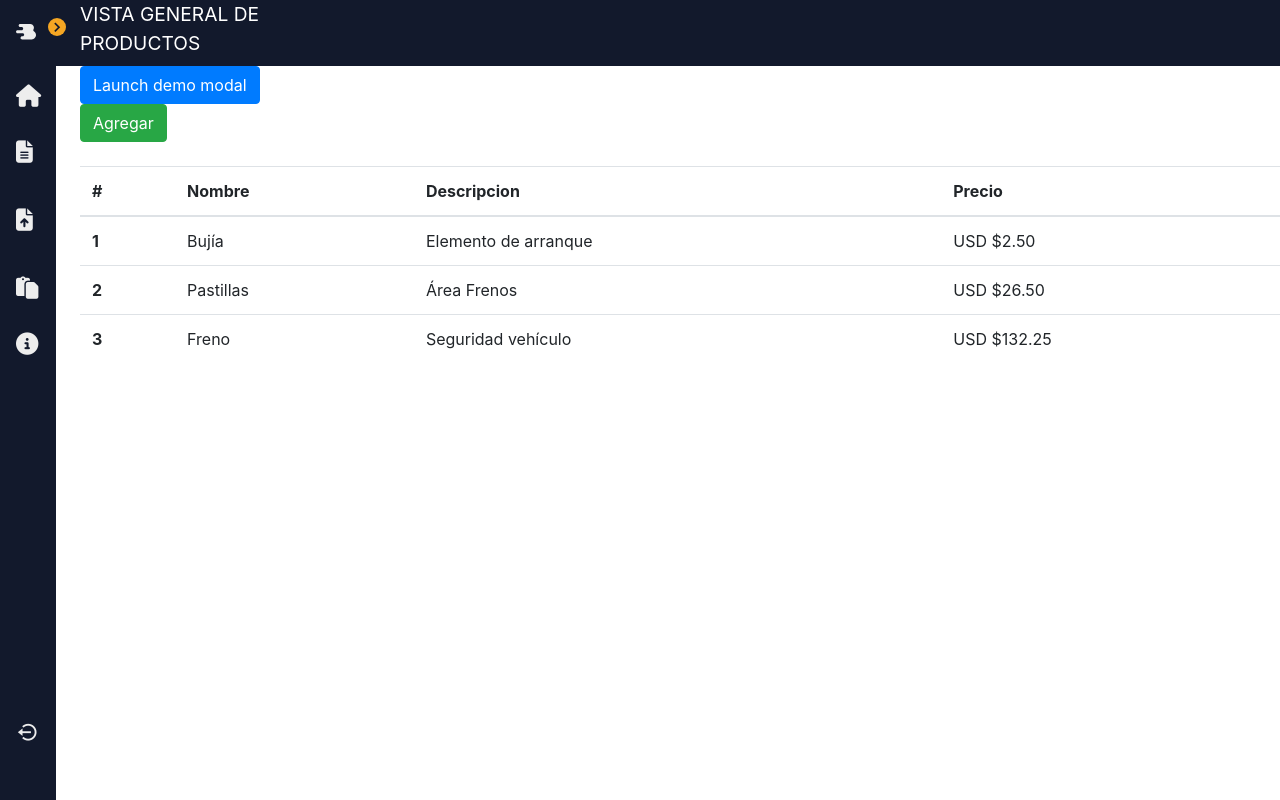
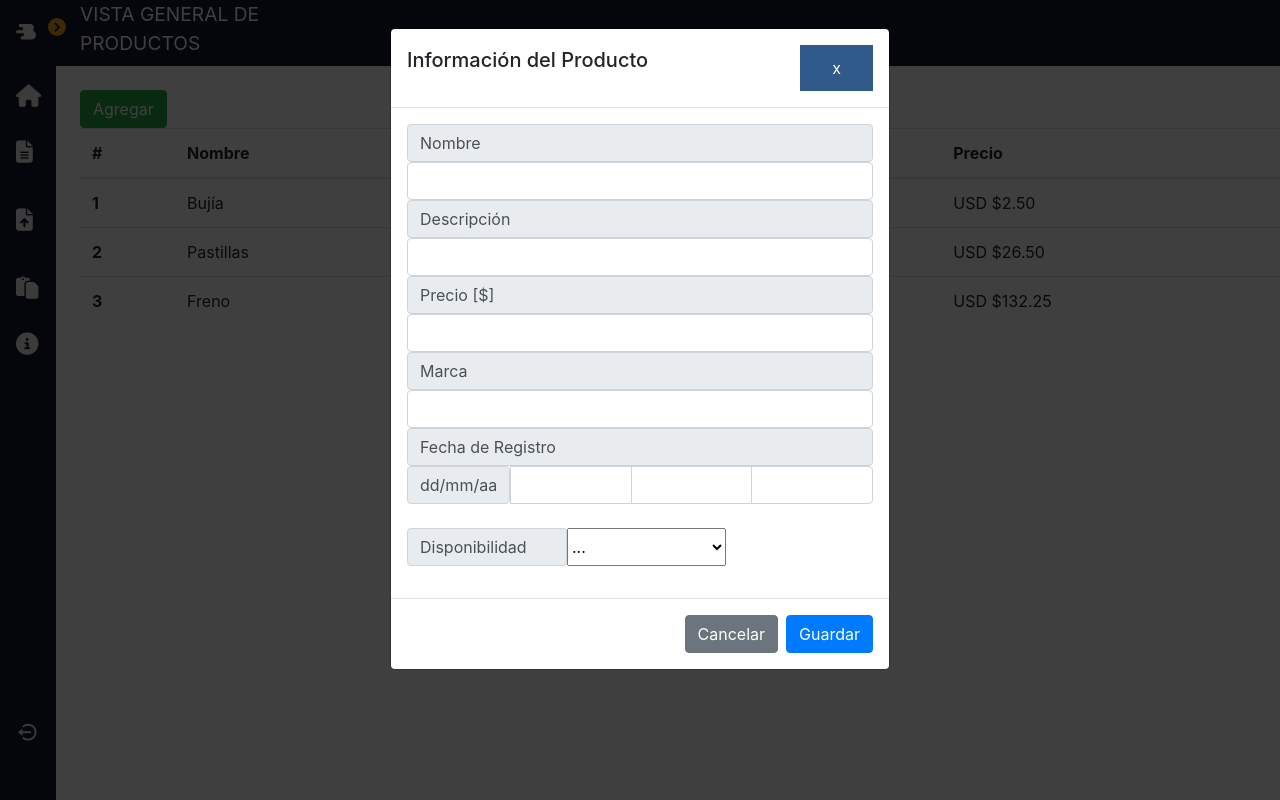
Before and after one commit to NRamosD/quotation-module, a Django app: page /Vista/ in a window 1280 px wide, after a click on "Agregar". Run offline with Django 3.2, Linux system fonts and the light colour scheme; some libraries are stand-ins or nearby versions.

Commit message:
CrudProductos

```diff
--- a/apps/quote/templates/quote/html/home.html
+++ b/apps/quote/templates/quote/html/home.html
@@ -1,6 +1,7 @@
 {% load static %}
 <!DOCTYPE html>
 <html lang="en">
+
 <head>
     <meta charset="UTF-8">
     <meta name="viewport" content="width=device-width, initial-scale=1.0">
@@ -23,24 +24,41 @@
 
 
     <!--datables CSS básico-->
-        <link rel="stylesheet" type="text/css" href="{% static 'datatables/datatables.min.css'%}"/>
+    <link rel="stylesheet" type="text/css" href="{% static 'datatables/datatables.min.css'%}" />
     <!--datables estilo bootstrap 4 CSS-->
-        <link rel="stylesheet"  type="text/css" href="{% static 'datatables/DataTables-1.10.18/css/dataTables.bootstrap4.min.css'%}">
+    <link rel="stylesheet" type="text/css"
+        href="{% static 'datatables/DataTables-1.10.18/css/dataTables.bootstrap4.min.css'%}">
     <!-- Estilo de home -->
-        <link rel="stylesheet" type="text/css" href="{% static 'css/stylesHome.css'%}"/>
-        <link rel="stylesheet"  type="text/css" href="{% static 'css/stylesViewUsers.css'%}"/>
-        <link rel="stylesheet" type="text/css" href="{% static 'css/stylesModalAddUser.css'%}"/>
-        <link rel="stylesheet" type="text/css" href="{% static 'css/styleVistas.css'%}"/>
+    <link rel="stylesheet" type="text/css" href="{% static 'css/stylesHome.css'%}" />
+    <link rel="stylesheet" type="text/css" href="{% static 'css/stylesViewUsers.css'%}" />
+    <link rel="stylesheet" type="text/css" href="{% static 'css/stylesModalAddUser.css'%}" />
+    <link rel="stylesheet" type="text/css" href="{% static 'css/styleVistas.css'%}" />
+
+    <!-- CSS ONLINE -->
+    <script src="https://cdn.jsdelivr.net/npm/bootstrap@5.1.1/dist/js/bootstrap.bundle.min.js"
+        integrity="sha384-/bQdsTh/da6pkI1MST/rWKFNjaCP5gBSY4sEBT38Q/9RBh9AH40zEOg7Hlq2THRZ"
+        crossorigin="anonymous"></script>
+    <script src="https://cdn.jsdelivr.net/npm/@popperjs/core@2.9.3/dist/umd/popper.min.js"
+        integrity="sha384-W8fXfP3gkOKtndU4JGtKDvXbO53Wy8SZCQHczT5FMiiqmQfUpWbYdTil/SxwZgAN"
+        crossorigin="anonymous"></script>
+    <script src="https://cdn.jsdelivr.net/npm/bootstrap@5.1.1/dist/js/bootstrap.min.js"
+        integrity="sha384-skAcpIdS7UcVUC05LJ9Dxay8AXcDYfBJqt1CJ85S/CFujBsIzCIv+l9liuYLaMQ/"
+        crossorigin="anonymous"></script>
 
 
     <!--OTROS ESTILOS PARA LOS MODALS-->
     <!-- Import bootstrap cdn -->
-	<link rel="stylesheet" href= "https://cdn.jsdelivr.net/npm/bootstrap@4.5.3/dist/css/bootstrap.min.css" integrity= "sha384-TX8t27EcRE3e/ihU7zmQxVncDAy5uIKz4rEkgIXeMed4M0jlfIDPvg6uqKI2xXr2" crossorigin="anonymous">
+    <link rel="stylesheet" href="https://cdn.jsdelivr.net/npm/bootstrap@4.5.3/dist/css/bootstrap.min.css"
+        integrity="sha384-TX8t27EcRE3e/ihU7zmQxVncDAy5uIKz4rEkgIXeMed4M0jlfIDPvg6uqKI2xXr2" crossorigin="anonymous">
 
     <!-- Import jquery cdn -->
-        <script src="https://code.jquery.com/jquery-3.5.1.slim.min.js" integrity= "sha384-DfXdz2htPH0lsSSs5nCTpuj/zy4C+OGpamoFVy38MVBnE+IbbVYUew+OrCXaRkfj" crossorigin="anonymous"></script>
+    <script src="https://code.jquery.com/jquery-3.5.1.slim.min.js"
+        integrity="sha384-DfXdz2htPH0lsSSs5nCTpuj/zy4C+OGpamoFVy38MVBnE+IbbVYUew+OrCXaRkfj"
+        crossorigin="anonymous"></script>
 
-        <script src="https://cdn.jsdelivr.net/npm/bootstrap@4.5.3/dist/js/bootstrap.bundle.min.js" integrity= "sha384-ho+j7jyWK8fNQe+A12Hb8AhRq26LrZ/JpcUGGOn+Y7RsweNrtN/tE3MoK7ZeZDyx" crossorigin="anonymous"></script>
+    <script src="https://cdn.jsdelivr.net/npm/bootstrap@4.5.3/dist/js/bootstrap.bundle.min.js"
+        integrity="sha384-ho+j7jyWK8fNQe+A12Hb8AhRq26LrZ/JpcUGGOn+Y7RsweNrtN/tE3MoK7ZeZDyx"
+        crossorigin="anonymous"></script>
 
 
 </head>
@@ -94,4 +112,5 @@
 <!-- MAIN JS -->
 <script src="{% static 'scripts/scbarra.js'%}"></script>
 <script src="{% static 'scripts/url.js'%}"></script>
+
 </html>
--- a/apps/quote/templates/quote/html/sectionProducts.html
+++ b/apps/quote/templates/quote/html/sectionProducts.html
@@ -10,34 +10,69 @@
   <nav id="navbar_Views">
     <label id="label">VISTA GENERAL DE PRODUCTOS</label>
   </nav>
-  <nav>
-    <!-- Button trigger modal -->
-<button type="button" class="btn btn-primary" data-bs-toggle="modal" data-bs-target="#exampleModal">
-  Launch demo modal
+
+  <!-- Button modal Products -->
+  <br>
+  <button type="button" class="btn btn-success" data-bs-toggle="modal" data-bs-target="#exampleModal">
+    Agregar
   </button>
 
-<!-- Modal -->
+  <!-- Modal Products-->
   <div class="modal fade" id="exampleModal" tabindex="-1" aria-labelledby="exampleModalLabel" aria-hidden="true">
     <div class="modal-dialog">
       <div class="modal-content">
         <div class="modal-header">
-        <h5 class="modal-title" id="exampleModalLabel">Modal title</h5>
-        <button type="button" class="btn-close" data-bs-dismiss="modal" aria-label="Close"></button>
+          <h5 class="modal-title" id="exampleModalLabel">Información del Producto</h5>
+          <button type="button" class="btn-close" data-bs-dismiss="modal" aria-label="Close">x</button>
         </div>
         <div class="modal-body">
-        ...
+          <div>
+            <span class="input-group-text" id="inputGroup-sizing-sm">Nombre</span>
+            <input type="text" class="form-control" aria-label="Sizing example input"
+              aria-describedby="inputGroup-sizing-sm">
           </div>
+          <div>
+            <span class="input-group-text" id="inputGroup-sizing-sm">Descripción</span>
+            <input type="text" class="form-control" aria-label="Sizing example input"
+              aria-describedby="inputGroup-sizing-sm">
+          </div>
+          <div>
+            <span class="input-group-text"> Precio [$]</span>
+            <input type="text" class="form-control" aria-label="Amount (to the nearest dollar)">
+          </div>
+          <div>
+            <span class="input-group-text"> Marca </span>
+            <input type="text" class="form-control" aria-label="Amount (to the nearest dollar)">
+          </div>
+          <div>
+            <span class="input-group-text">Fecha de Registro</span>
+          </div>
+          <div class="input-group">
+            <span class="input-group-text">dd/mm/aa</span>
+            <input type="text" aria-label="First name" class="form-control">
+            <input type="text" aria-label="Last name" class="form-control">
+            <input type="text" aria-label="Last name" class="form-control">
+          </div>
+          <br>
+          <div class="input-group mb-3">
+            <label class="input-group-text" for="inputGroupSelect01">Disponibilidad</label>
+            <select class="form-select" id="inputGroupSelect01">
+              <option selected>...</option>
+              <option value="1">Inmediata</option>
+              <option value="2">Tiempo de espera</option>
+              <option value="3">Nula</option>
+            </select>
+          </div>
+        </div>
+
         <div class="modal-footer">
-        <button type="button" class="btn btn-secondary" data-bs-dismiss="modal">Close</button>
-        <button type="button" class="btn btn-primary">Save changes</button>
+          <button type="button" class="btn btn-secondary" data-bs-dismiss="modal">Cancelar</button>
+          <button type="button" class="btn btn-primary">Guardar</button>
         </div>
       </div>
     </div>
   </div>
-    <br>
-    <button type="button" class="btn btn-success">Agregar</button>
-  </nav>
-  <br>
+
 
   <!-- MAIN JS -->
   <script src="{% static 'scripts/scbarra.js'%}"></script>
```
Also changed, not shown: apps/quote/templates/quote/html/sectionSuppliers.html (renamed from apps/quote/templates/quote/html/sectionVendors.html). Lines whose indentation alone changed are shown as unchanged.
